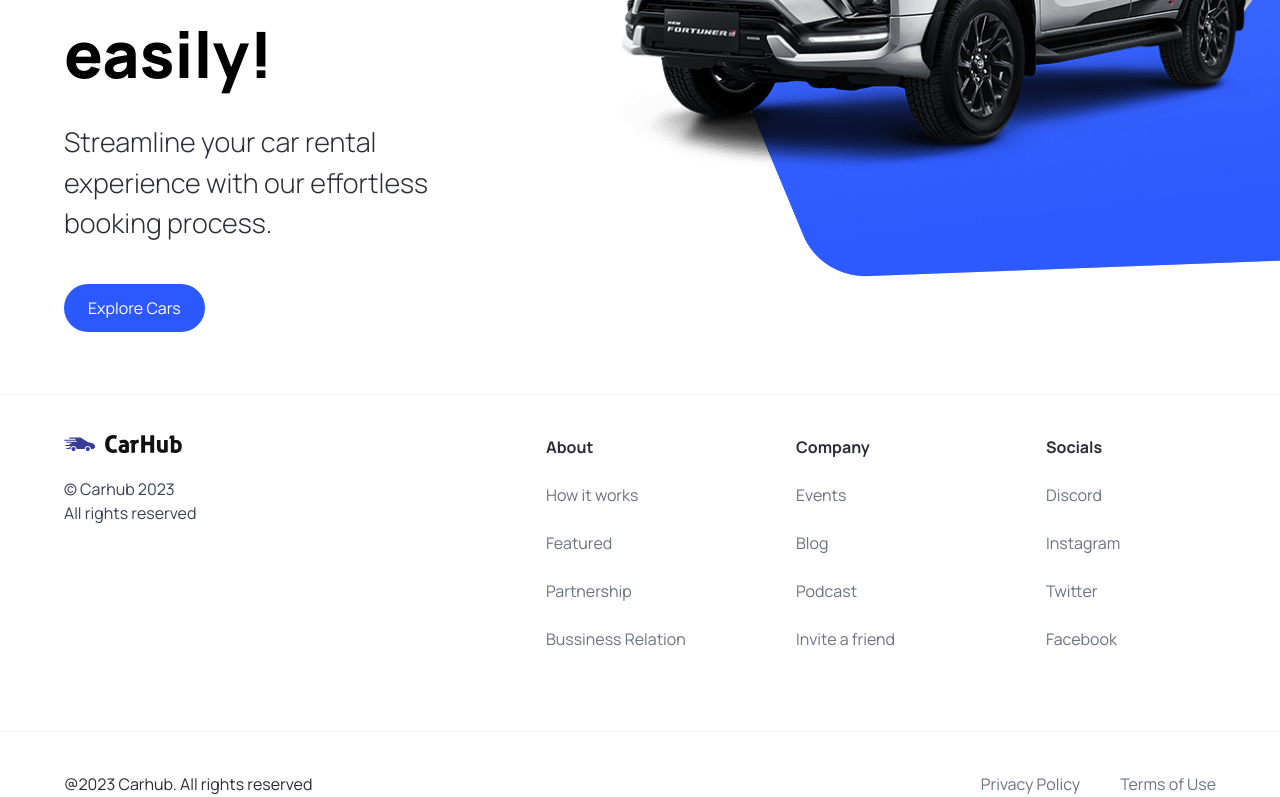
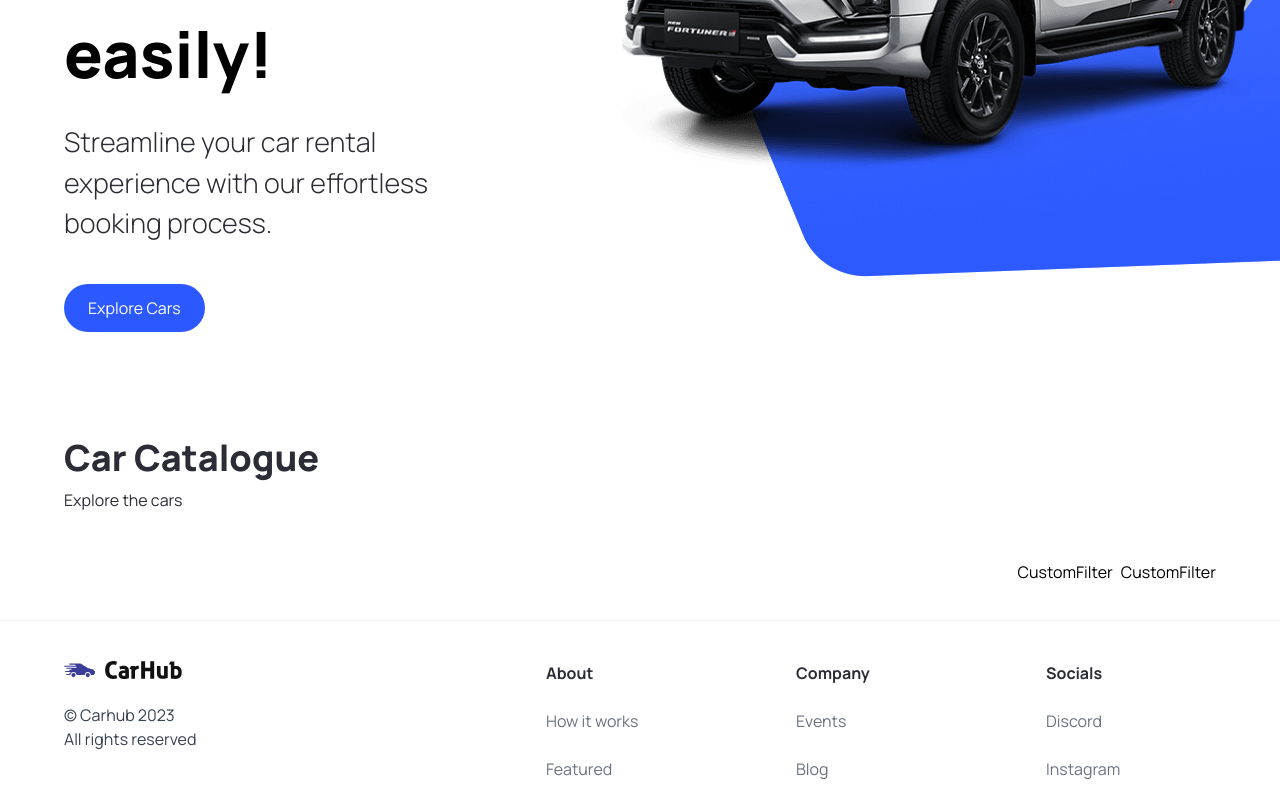
Before and after one commit to daneng1/CarsShowcase, a Next.js app: page / in a window 1280 px wide. Shown: the part 426-1223 px from the top of the page. Built offline with nearby package versions, Linux system fonts and the light colour scheme.

Commit message:
working on search and filters

```diff
--- a/src/app/page.tsx
+++ b/src/app/page.tsx
@@ -1,10 +1,23 @@
 import Image from 'next/image'
-import { Hero } from '@/components'
+import { Hero, CustomFilter, SearchBar } from '@/components'
 
 export default function Home() {
   return (
     <main className="overflow-hidden">
       <Hero />
+      <div className='mt-12 padding-x padding-y max-width' id='discover'>
+        <div className='home__text-container'>
+          <h1 className='text-4xl font-extrabold'>Car Catalogue</h1>
+          <p>Explore the cars</p>
+        </div>
+        <div className='home__filters'>
+          <SearchBar />
+          <div className='home__filter-container'>
+            <CustomFilter />
+            <CustomFilter />
+          </div>
+        </div>
+      </div>
     </main>
   )
 }
--- /dev/null
+++ b/src/components/CustomFilter.tsx
@@ -0,0 +1,9 @@
+import React from 'react'
+
+const CustomFilter = () => {
+  return (
+    <div>CustomFilter</div>
+  )
+}
+
+export default CustomFilter
--- /dev/null
+++ b/src/components/SearchBar.tsx
@@ -0,0 +1,17 @@
+'use client'
+
+import React from 'react'
+
+const SearchBar = () => {
+  const handleSearch = () => {}
+
+  return (
+    <form className='searchBar' onSubmit={handleSearch}>
+      <div className='searchBar__item'>
+
+      </div>
+    </form>
+  )
+}
+
+export default SearchBar
--- /dev/null
+++ b/src/components/SearchManufacturer.tsx
@@ -0,0 +1,9 @@
+import React from 'react'
+
+const SearchManufacturer = () => {
+  return (
+    <div>SearchManufacturer</div>
+  )
+}
+
+export default SearchManufacturer
```
Also changed, not shown: src/components/index.ts (+7 -1 lines).
